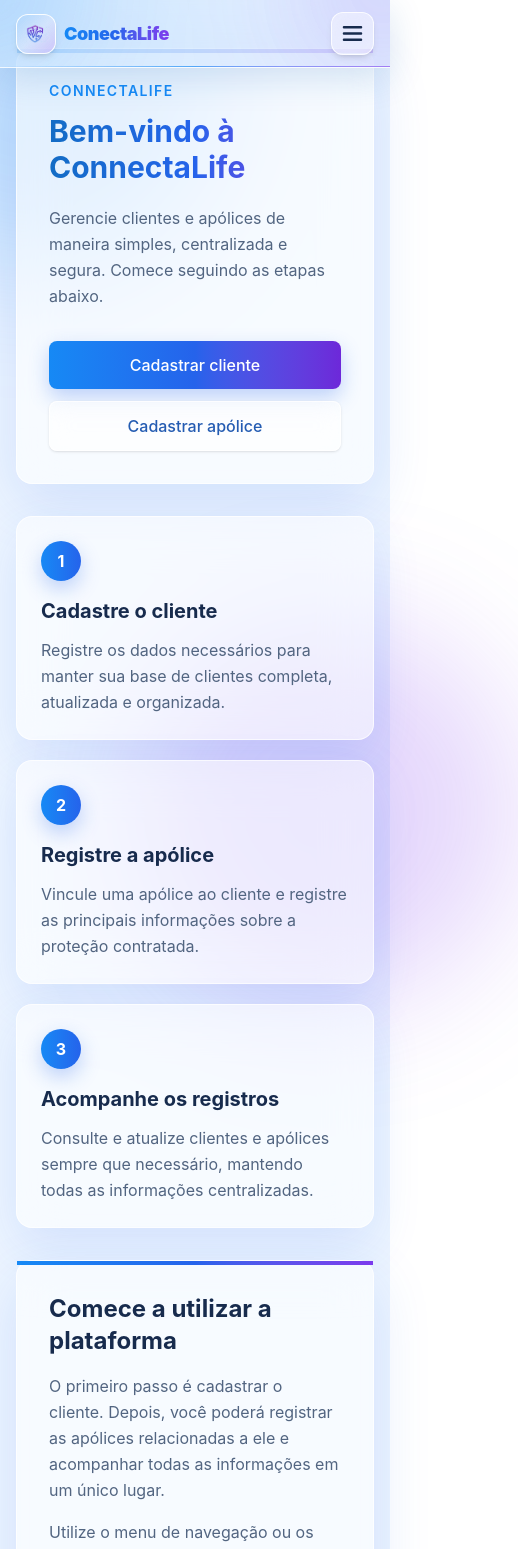
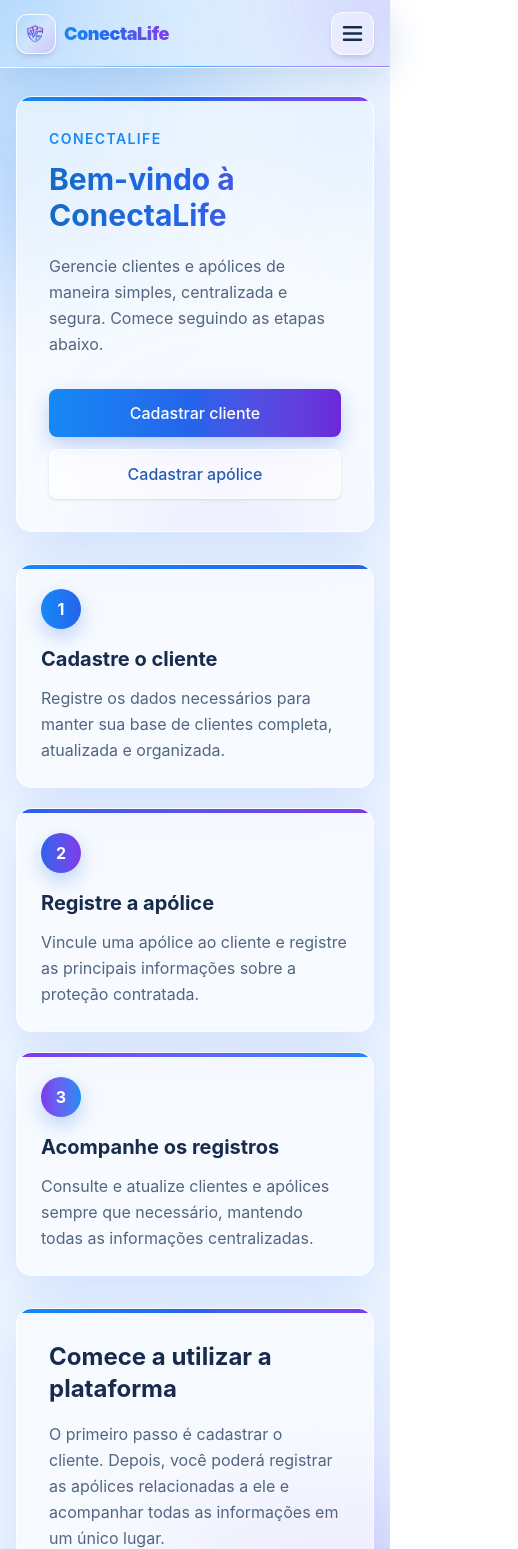
Before and after one commit to VidaConecta/ConectaLife_React, a React (Vite) app: page /introducao in a window 390 px wide. Shown: the top 1549 px of the page, 518 px wide, since content can reach past the window. Built offline with nearby package versions, Linux system fonts and the light colour scheme.

Commit message:
💄 UI: aprimora layout e responsividade da página Introducao

```diff
--- a/src/pages/introducao/introducao.tsx
+++ b/src/pages/introducao/introducao.tsx
@@ -1,107 +1,128 @@
-import { Link } from "react-router-dom";
+import { Link } from 'react-router-dom'
 
 function Introducao() {
   return (
-    <main className="w-full px-4 py-12 sm:px-6 md:px-8 md:py-16 bg-[#EDF5FF]">
+    <main className="relative min-h-screen w-full overflow-hidden bg-[#EDF5FF] px-4 pb-12 pt-24 sm:px-6 sm:pt-28 md:px-8 md:pb-16">
       <div className="pointer-events-none absolute -left-40 -top-28 h-96 w-96 rounded-full bg-[#1689F5]/20 blur-3xl" />
 
       <div className="pointer-events-none absolute -bottom-40 -right-32 h-96 w-96 rounded-full bg-[#7C3AED]/20 blur-3xl" />
 
-      <section className="relative w-full max-w-6xl mx-auto">
-        <div className="p-8 rounded-2xl border border-white/70 bg-white/55 shadow-[0_20px_60px_rgba(37,99,235,0.14)] backdrop-blur-xl md:p-12">
-          <div className="absolute inset-x-0 top-0 h-1 bg-gradient-to-r from-[#1689F5] via-[#2563EB] to-[#7C3AED]" />
+      <section className="relative z-10 mx-auto w-full max-w-6xl">
+        <div className="relative overflow-hidden rounded-2xl border border-white/70 bg-white/55 p-8 shadow-[0_20px_60px_rgba(37,99,235,0.14)] backdrop-blur-xl md:p-12">
+          <div className="pointer-events-none absolute inset-x-0 top-0 h-1 bg-gradient-to-r from-[#1689F5] via-[#2563EB] to-[#7C3AED]" />
 
+          <div className="pointer-events-none absolute -right-16 -top-16 h-44 w-44 rounded-full bg-[#60A5FA]/15 blur-3xl" />
+
+          <div className="pointer-events-none absolute -bottom-20 left-1/3 h-44 w-44 rounded-full bg-[#A78BFA]/15 blur-3xl" />
+
+          <div className="relative z-10">
             <p className="mb-3 text-sm font-semibold tracking-widest uppercase text-[#1689F5]">
-            ConnectaLife
+              ConectaLife
             </p>
 
-          <h1 className="max-w-3xl text-3xl font-bold bg-gradient-to-r from-[#126CC5] via-[#2563EB] to-[#6D28D9] bg-clip-text text-transparent md:text-5xl">
-            Bem-vindo à ConnectaLife
+            <h1 className="max-w-3xl bg-gradient-to-r from-[#126CC5] via-[#2563EB] to-[#6D28D9] bg-clip-text text-3xl font-bold text-transparent md:text-5xl">
+              Bem-vindo à ConectaLife
             </h1>
 
-          <p className="max-w-3xl mt-5 text-base leading-relaxed text-[#526581] md:text-lg">
-            Gerencie clientes e apólices de maneira simples, centralizada e segura. Comece seguindo as etapas abaixo.
+            <p className="mt-5 max-w-3xl text-base leading-relaxed text-[#526581] md:text-lg">
+              Gerencie clientes e apólices de maneira simples, centralizada e
+              segura. Comece seguindo as etapas abaixo.
             </p>
 
-          <div className="flex flex-col gap-3 mt-8 sm:flex-row">
+            <div className="mt-8 flex flex-col gap-3 sm:flex-row">
               <Link
                 to="/clientes"
-              className="px-6 py-3 font-medium text-center text-white transition-all rounded-lg bg-gradient-to-r from-[#1689F5] via-[#2563EB] to-[#6D28D9] shadow-[0_8px_20px_rgba(37,99,235,0.28)] hover:-translate-y-0.5 hover:brightness-110"
+                className="rounded-lg bg-gradient-to-r from-[#1689F5] via-[#2563EB] to-[#6D28D9] px-6 py-3 text-center font-medium text-white shadow-[0_8px_20px_rgba(37,99,235,0.28)] transition-all hover:-translate-y-0.5 hover:brightness-110"
               >
                 Cadastrar cliente
               </Link>
 
               <Link
                 to="/cadastrarapolice"
-              className="px-6 py-3 font-medium text-center text-[#245CB2] transition-all border rounded-lg border-white/80 bg-white/50 shadow-sm backdrop-blur-md hover:-translate-y-0.5 hover:border-[#2563EB]/25 hover:bg-[#EAF2FF]/80"
+                className="rounded-lg border border-white/80 bg-white/50 px-6 py-3 text-center font-medium text-[#245CB2] shadow-sm backdrop-blur-md transition-all hover:-translate-y-0.5 hover:border-[#2563EB]/25 hover:bg-[#EAF2FF]/80"
               >
                 Cadastrar apólice
               </Link>
             </div>
           </div>
+        </div>
 
-        <div className="grid grid-cols-1 gap-5 mt-8 md:grid-cols-3">
-          <article className="p-6 bg-white/55 border border-white/70 rounded-2xl shadow-[0_18px_50px_rgba(37,99,235,0.12)] backdrop-blur-xl">
-            <span className="flex items-center justify-center w-10 h-10 mb-4 font-bold text-white rounded-full bg-gradient-to-r from-[#1689F5] to-[#2563EB] shadow-[0_8px_20px_rgba(37,99,235,0.28)]">
+        <div className="mt-8 grid grid-cols-1 gap-5 md:grid-cols-3">
+          <article className="relative overflow-hidden rounded-2xl border border-white/70 bg-white/55 p-6 shadow-[0_18px_50px_rgba(37,99,235,0.12)] backdrop-blur-xl transition-all hover:-translate-y-1 hover:shadow-[0_22px_60px_rgba(37,99,235,0.20)]">
+            <div className="absolute inset-x-0 top-0 h-1 bg-gradient-to-r from-[#1689F5] to-[#2563EB]" />
+
+            <span className="relative z-10 mb-4 flex h-10 w-10 items-center justify-center rounded-full bg-gradient-to-r from-[#1689F5] to-[#2563EB] font-bold text-white shadow-[0_8px_20px_rgba(37,99,235,0.28)]">
               1
             </span>
 
-            <h2 className="mb-3 text-xl font-bold text-[#172B4D]">
+            <h2 className="relative z-10 mb-3 text-xl font-bold text-[#172B4D]">
               Cadastre o cliente
             </h2>
 
-            <p className="leading-relaxed text-[#526581]">
-              Registre os dados necessários para manter sua base de clientes completa, atualizada e organizada.
+            <p className="relative z-10 leading-relaxed text-[#526581]">
+              Registre os dados necessários para manter sua base de clientes
+              completa, atualizada e organizada.
             </p>
           </article>
 
-          <article className="p-6 bg-white/55 border border-white/70 rounded-2xl shadow-[0_18px_50px_rgba(37,99,235,0.12)] backdrop-blur-xl">
-            <span className="flex items-center justify-center w-10 h-10 mb-4 font-bold text-white rounded-full bg-gradient-to-r from-[#1689F5] to-[#2563EB] shadow-[0_8px_20px_rgba(37,99,235,0.28)]">
+          <article className="relative overflow-hidden rounded-2xl border border-white/70 bg-white/55 p-6 shadow-[0_18px_50px_rgba(37,99,235,0.12)] backdrop-blur-xl transition-all hover:-translate-y-1 hover:shadow-[0_22px_60px_rgba(37,99,235,0.20)]">
+            <div className="absolute inset-x-0 top-0 h-1 bg-gradient-to-r from-[#2563EB] to-[#7C3AED]" />
+
+            <span className="relative z-10 mb-4 flex h-10 w-10 items-center justify-center rounded-full bg-gradient-to-r from-[#2563EB] to-[#7C3AED] font-bold text-white shadow-[0_8px_20px_rgba(37,99,235,0.28)]">
               2
             </span>
 
-            <h2 className="mb-3 text-xl font-bold text-[#172B4D]">
+            <h2 className="relative z-10 mb-3 text-xl font-bold text-[#172B4D]">
               Registre a apólice
             </h2>
 
-            <p className="leading-relaxed text-[#526581]">
-              Vincule uma apólice ao cliente e registre as principais informações sobre a proteção contratada.
+            <p className="relative z-10 leading-relaxed text-[#526581]">
+              Vincule uma apólice ao cliente e registre as principais
+              informações sobre a proteção contratada.
             </p>
           </article>
 
-          <article className="p-6 bg-white/55 border border-white/70 rounded-2xl shadow-[0_18px_50px_rgba(37,99,235,0.12)] backdrop-blur-xl">
-            <span className="flex items-center justify-center w-10 h-10 mb-4 font-bold text-white rounded-full bg-gradient-to-r from-[#1689F5] to-[#2563EB] shadow-[0_8px_20px_rgba(37,99,235,0.28)]">
+          <article className="relative overflow-hidden rounded-2xl border border-white/70 bg-white/55 p-6 shadow-[0_18px_50px_rgba(37,99,235,0.12)] backdrop-blur-xl transition-all hover:-translate-y-1 hover:shadow-[0_22px_60px_rgba(37,99,235,0.20)]">
+            <div className="absolute inset-x-0 top-0 h-1 bg-gradient-to-r from-[#7C3AED] to-[#1689F5]" />
+
+            <span className="relative z-10 mb-4 flex h-10 w-10 items-center justify-center rounded-full bg-gradient-to-r from-[#7C3AED] to-[#1689F5] font-bold text-white shadow-[0_8px_20px_rgba(37,99,235,0.28)]">
               3
             </span>
 
-            <h2 className="mb-3 text-xl font-bold text-[#172B4D]">
+            <h2 className="relative z-10 mb-3 text-xl font-bold text-[#172B4D]">
               Acompanhe os registros
             </h2>
 
-            <p className="leading-relaxed text-[#526581]">
-              Consulte e atualize clientes e apólices sempre que necessário, mantendo todas as informações centralizadas.
+            <p className="relative z-10 leading-relaxed text-[#526581]">
+              Consulte e atualize clientes e apólices sempre que necessário,
+              mantendo todas as informações centralizadas.
             </p>
           </article>
         </div>
 
-        <section className="p-8 mt-8 bg-white/55 border border-white/70 rounded-2xl shadow-[0_20px_60px_rgba(37,99,235,0.14)] backdrop-blur-xl md:p-10">
-          <div className="absolute inset-x-0 top-0 h-1 bg-gradient-to-r from-[#1689F5] via-[#2563EB] to-[#7C3AED]" />
+        <section className="relative mt-8 overflow-hidden rounded-2xl border border-white/70 bg-white/55 p-8 shadow-[0_20px_60px_rgba(37,99,235,0.14)] backdrop-blur-xl md:p-10">
+          <div className="pointer-events-none absolute inset-x-0 top-0 h-1 bg-gradient-to-r from-[#1689F5] via-[#2563EB] to-[#7C3AED]" />
 
+          <div className="relative z-10">
             <h2 className="text-2xl font-bold text-[#172B4D]">
               Comece a utilizar a plataforma
             </h2>
 
             <p className="mt-4 leading-relaxed text-[#526581]">
-            O primeiro passo é cadastrar o cliente. Depois, você poderá registrar as apólices relacionadas a ele e acompanhar todas as informações em um único lugar.
+              O primeiro passo é cadastrar o cliente. Depois, você poderá
+              registrar as apólices relacionadas a ele e acompanhar todas as
+              informações em um único lugar.
             </p>
 
             <p className="mt-4 leading-relaxed text-[#526581]">
-            Utilize o menu de navegação ou os botões acima para acessar os recursos disponíveis na ConnectaLife.
+              Utilize o menu de navegação ou os botões acima para acessar os
+              recursos disponíveis na ConectaLife.
             </p>
+          </div>
         </section>
       </section>
     </main>
-  );
+  )
 }
 
-export default Introducao;
+export default Introducao
```
Lines whose indentation alone changed are shown as unchanged.
